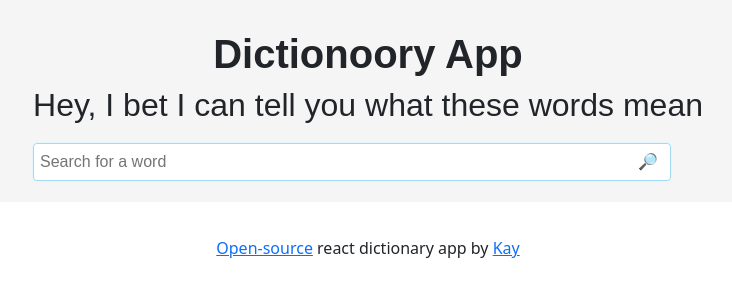
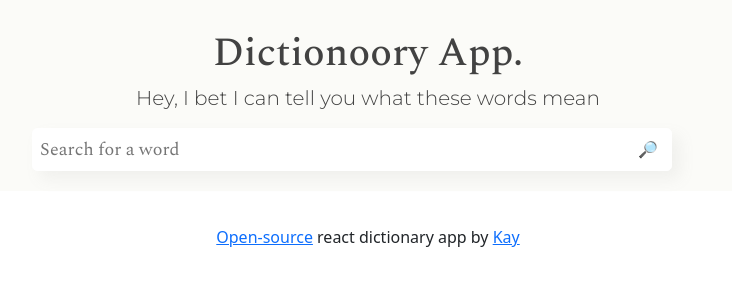
Before and after one commit to kaychua/dictionary-app, a React (Create React App) app: page / in a window 1280 px wide. Shown: the top 300 px of the page, without its empty margins (272-1004 px from the left). Built offline with nearby package versions, Linux system fonts and the light colour scheme; no server answers.

Commit message:
css rendered, not complete

```diff
--- a/public/index.html
+++ b/public/index.html
@@ -5,6 +5,16 @@
     <meta name="viewport" content="width=device-width, initial-scale=1" />
     <meta name="description" content="Dictionary app created using React.js" />
     <link rel="manifest" href="%PUBLIC_URL%/manifest.json" />
+    <link rel="preconnect" href="https://fonts.googleapis.com" />
+    <link rel="preconnect" href="https://fonts.gstatic.com" crossorigin />
+    <link
+      href="https://fonts.googleapis.com/css2?family=Montserrat:ital,wght@0,200;0,300;1,200;1,300&family=Spectral:ital,wght@0,300;0,400;0,500;1,300;1,400;1,500&display=swap"
+      rel="stylesheet"
+    />
+    <link
+      href="https://fonts.googleapis.com/css2?family=Spectral:ital,wght@0,300;0,400;0,500;1,300;1,400;1,500&display=swap"
+      rel="stylesheet"
+    />
     <link
       href="https://cdn.jsdelivr.net/npm/bootstrap@5.0.2/dist/css/bootstrap.min.css"
       rel="stylesheet"
--- a/src/App.css
+++ b/src/App.css
@@ -1,12 +1,19 @@
 .App {
-  font-family: "Poppins", sans-serif;
+  font-family: "montserrat", sans-serif;
+  background-color: #fbfbf8;
+  color: #424242;
 }
 .App header {
   text-align: center;
-  background-color: rgb(245, 245, 245);
   padding: 30px 30px 10px;
 }
 
 .App h1 {
-  font-weight: 600;
+  font-family: "Spectral", serif;
+  font-weight: 500;
+  font-size: 40px;
 }
+
+.App h2 {
+  font-size: 20px;
+}
--- a/src/App.js
+++ b/src/App.js
@@ -6,11 +6,11 @@ export default function App() {
   return (
     <div className="App">
       <header className="App-header">
-        <h1>Dictionoory App</h1>
+        <h1>Dictionoory App.</h1>
         <h2>Hey, I bet I can tell you what these words mean</h2>
       </header>
       <main>
-        <DictionarySearchEngine defaultKeyword="hello" />
+        <DictionarySearchEngine defaultKeyword="person" />
       </main>
     </div>
   );
--- a/src/DictionarySearch.css
+++ b/src/DictionarySearch.css
@@ -1,5 +1,4 @@
 .DictionarySearch form {
-  background-color: rgb(245, 245, 245);
   margin: 0 auto;
   text-align: center;
   margin-bottom: 10px;
@@ -7,15 +6,19 @@
 }
 
 .DictionarySearch input {
+  font-family: "Spectral", serif;
+  font-size: 18px;
   position: relative;
   border-radius: 5px;
   padding: 7px;
-  border: 1px solid rgb(227, 245, 255);
+  border: 1px solid #ffffff;
   width: 50%;
+  transition: all 150ms ease-in-out;
 }
 
 .DictionarySearch input:focus {
-  outline: 1px solid rgb(165, 216, 243);
+  outline: none;
+  box-shadow: 8px 8px 15px rgba(146, 146, 146, 0.1);
 }
 
 .DictionarySearch button {
--- a/src/Meaning.css
+++ b/src/Meaning.css
@@ -0,0 +1,4 @@
+.Meaning h3 {
+  font-family: "Spectral", serif;
+  margin: 10px 0;
+}
--- a/src/Meaning.js
+++ b/src/Meaning.js
@@ -5,7 +5,7 @@ import "./Meaning.css";
 export default function Meaning(props) {
   return (
     <div className="Meaning">
-      <h3>{props.meaning.partOfSpeech}</h3>
+      <h3>{props.meaning.partOfSpeech}.</h3>
       {props.meaning.definitions.map(function (definitions, index) {
         return (
           <div key={index}>
--- a/src/Results.css
+++ b/src/Results.css
@@ -2,3 +2,10 @@
   margin: 0 auto;
   max-width: 80%;
 }
+
+.Results .keyword {
+  font-size: 40px;
+  font-weight: 500;
+  font-family: "Spectral", serif;
+  margin-bottom: 20px;
+}
--- a/src/Results.js
+++ b/src/Results.js
@@ -7,7 +7,7 @@ export default function Results(props) {
   if (props.results) {
     return (
       <div className="Results">
-        <h1>{props.results.word}</h1>
+        <h2 className="keyword">{props.results.word}.</h2>
         <Phonetics phonetics={props.results.phonetics} />
         {props.results.meanings.map(function (meaning, index) {
           return (
--- /dev/null
+++ b/src/Synonym.css
@@ -0,0 +1,9 @@
+.Synonym span {
+  display: inline-block;
+  margin-right: 15px;
+}
+
+ul.Synonym {
+  padding-left: 0;
+  margin-left: 0;
+}
--- a/src/Synonym.js
+++ b/src/Synonym.js
@@ -1,11 +1,13 @@
 import React from "react";
+import "./Synonym.css";
 
 export default function Synonym(props) {
   if (props.synonyms) {
     return (
       <ul className="Synonym">
+        <h6>Similar: </h6>
         {props.synonyms.map(function (synonym, index) {
-          return <li key={index}>{synonym}</li>;
+          return <span key={index}>{synonym},</span>;
         })}
       </ul>
     );
```
